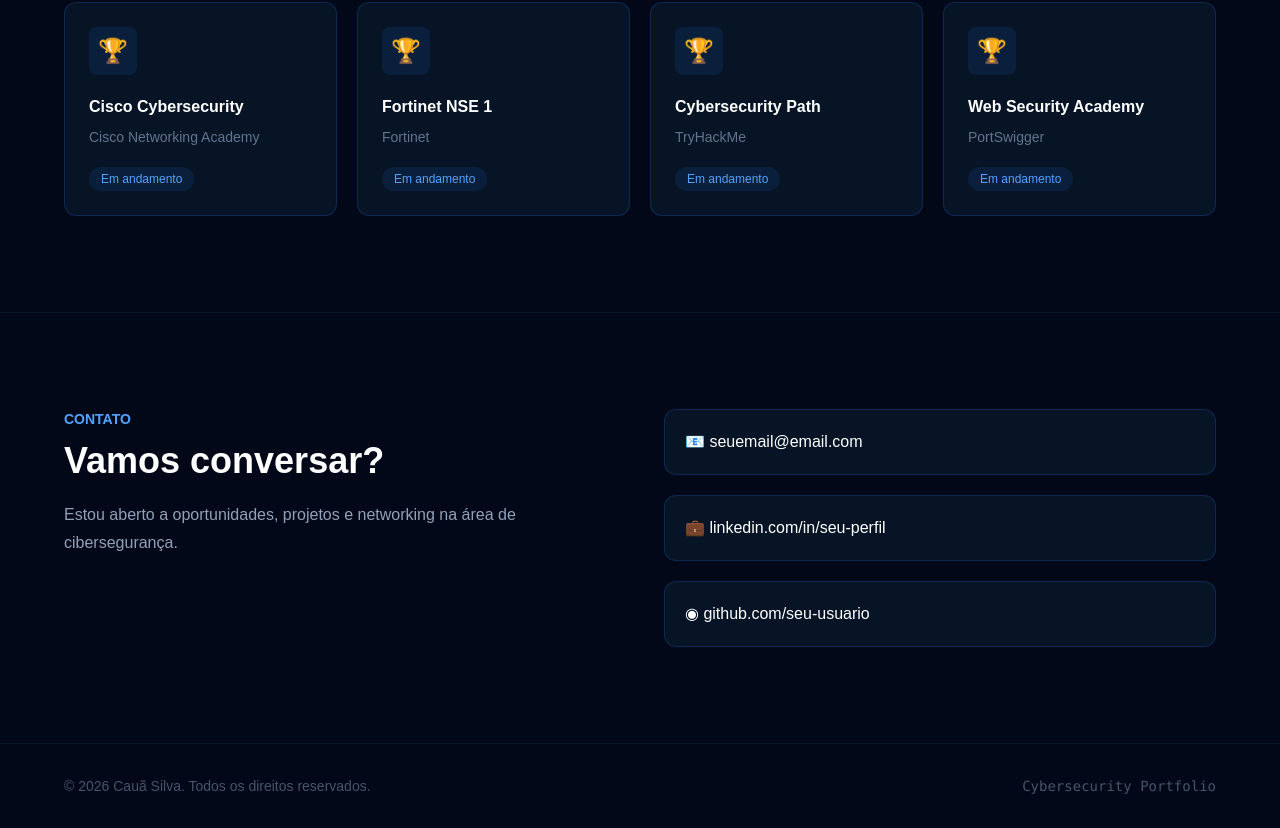
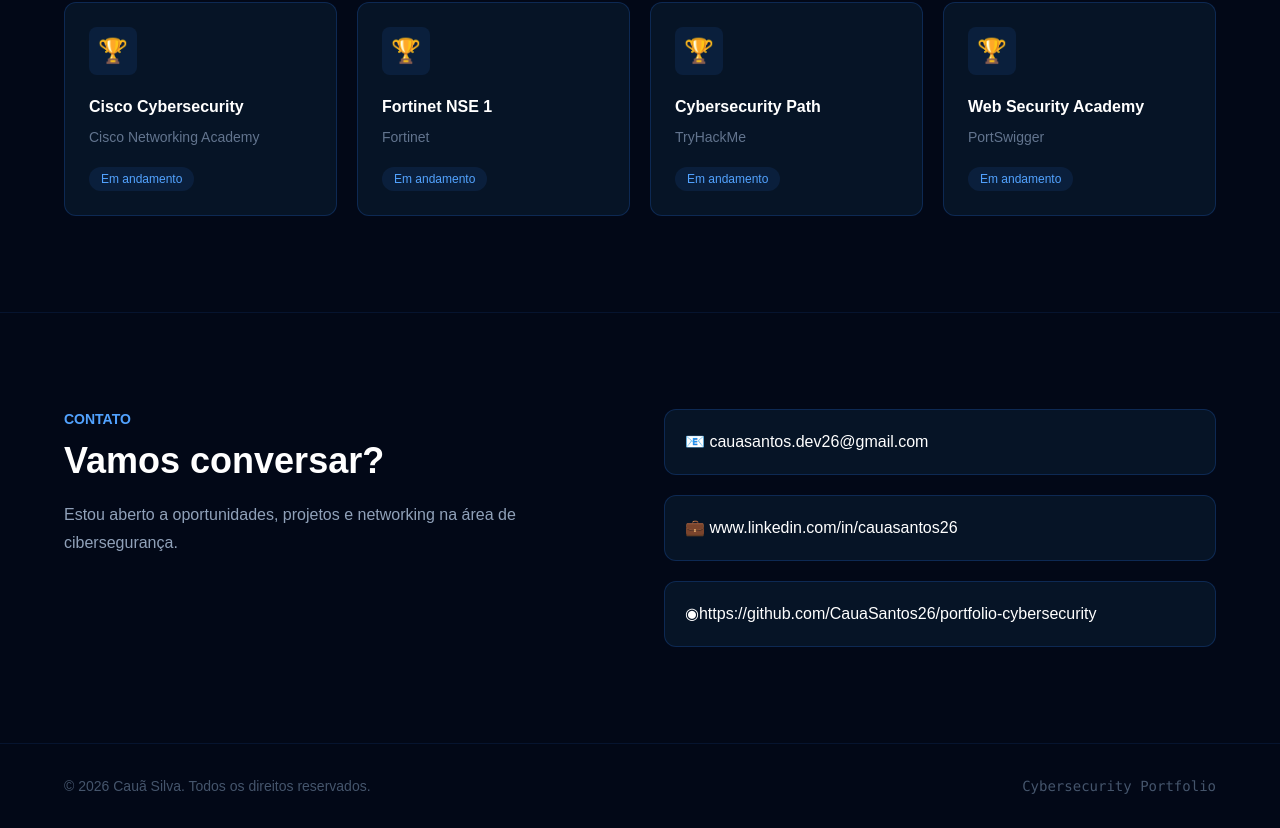
Before and after one commit to CauaSantos26/portfolio-cybersecurity, a Next.js app: page / in a window 1280 px wide. Shown: the part 2811-3639 px from the top of the page. Built offline with nearby package versions, Linux system fonts and the light colour scheme.

Commit message:
Update page.tsx

```diff
--- a/app/page.tsx
+++ b/app/page.tsx
@@ -497,7 +497,7 @@
                 href="mailto:seuemail@email.com"
                 className="block rounded-xl border border-blue-500/20 bg-[#061426] p-5 transition hover:border-blue-500/60"
               >
-                📧 seuemail@email.com
+                📧 cauasantos.dev26@gmail.com
               </a>
 
               <a
@@ -506,7 +506,7 @@
                 rel="noopener noreferrer"
                 className="block rounded-xl border border-blue-500/20 bg-[#061426] p-5 transition hover:border-blue-500/60"
               >
-                💼 linkedin.com/in/seu-perfil
+                💼 www.linkedin.com/in/cauasantos26
               </a>
 
               <a
@@ -515,7 +515,7 @@
                 rel="noopener noreferrer"
                 className="block rounded-xl border border-blue-500/20 bg-[#061426] p-5 transition hover:border-blue-500/60"
               >
-                ◉ github.com/seu-usuario
+                ◉https://github.com/CauaSantos26/portfolio-cybersecurity
               </a>
             </div>
           </div>
```
